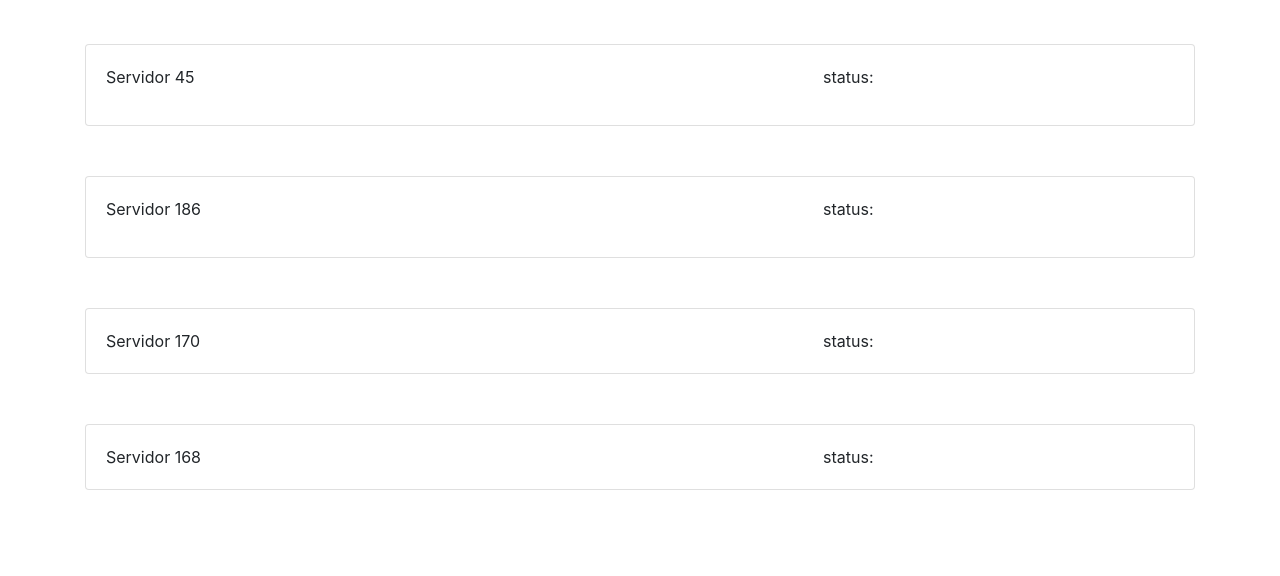
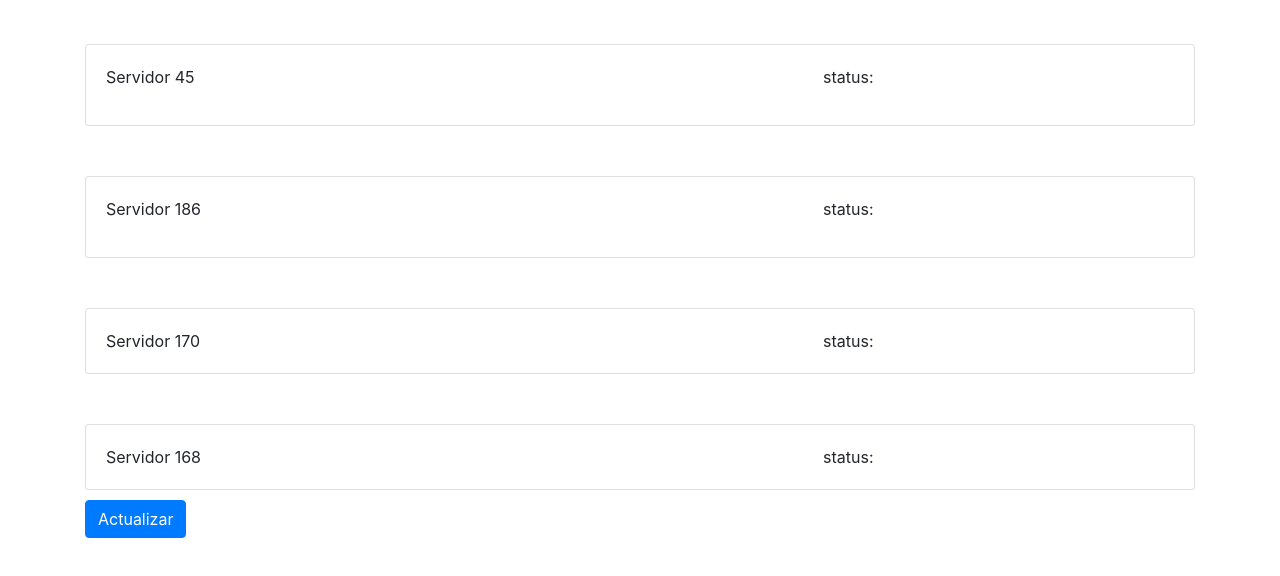
Before and after one commit to kevinjuanjacque/apiStatusObservatorio, a website: page public/index.html in a window 1280 px wide. Shown: the part 62-638 px from the top of the page. Drawn offline with nearby package versions, Linux system fonts and the light colour scheme; no server answers.

Commit message:
agregar boton refresh

```diff
--- a/public/index.html
+++ b/public/index.html
@@ -77,6 +77,10 @@
             </div>
         </div>
     </div>
+
+    <div class="container" style="margin-top: 10px; " >
+        <input type="button" class="btn btn-primary" value="Actualizar" onclick="javascript:window.location.reload();"/>
+    </div>
     <script>
 
 
```
